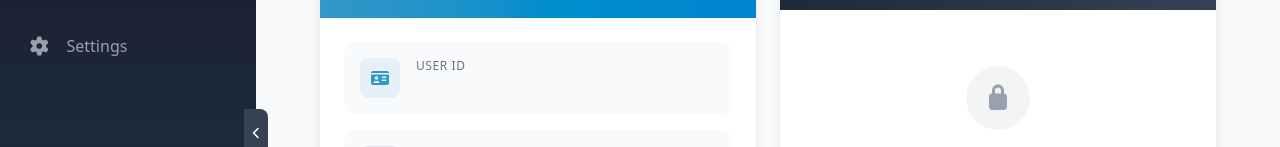
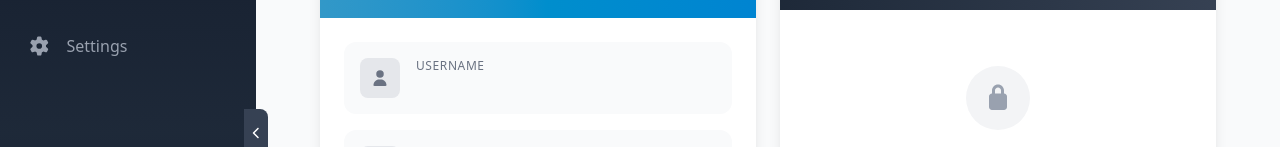
Before and after one commit to MUTSDA-WEB/mutsda, a React (Vite) app in the folder client/: page /dashboard/profile in a window 1280 px wide. Shown: the part 267-414 px from the top of the page. Built offline with nearby package versions, Linux system fonts and the light colour scheme; no server answers; sample sign-in values are in the browser's storage.

Commit message:
Remove user id from displaying

```diff
--- a/client/src/pages/admin/Profile.jsx
+++ b/client/src/pages/admin/Profile.jsx
@@ -282,12 +282,6 @@ const Profile = () => {
                   <div className='p-6'>
                      {!isEditing ? (
                         <div className='space-y-4'>
-                           <InfoItem
-                              icon={faIdCard}
-                              label='User ID'
-                              value={userID}
-                              isHighlighted
-                           />
                            <InfoItem
                               icon={faUser}
                               label='Username'
```
Also changed, not shown: 1 other file (tests, documents, lock files or other folders).
